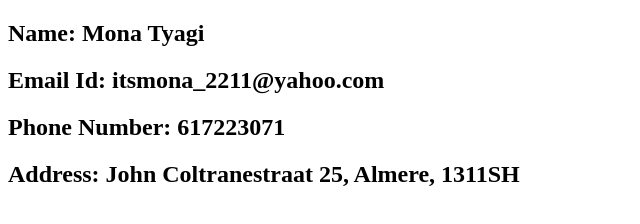
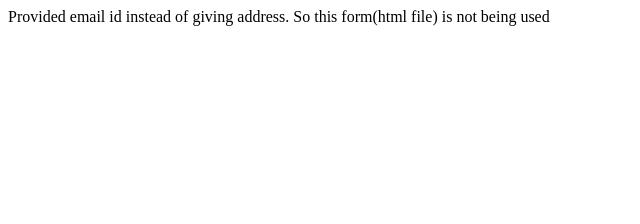
Before and after one commit to MonaTyagi/MyCV, a plain HTML site: page contactDetails.html in a window 1280 px wide. Shown: the whole page, without its empty margins (0-640 px from the left). Drawn offline with Linux system fonts and the light colour scheme.

Commit message:
Update contactDetails
Given email address instead of home address. This form will not be used temporarily

```diff
--- a/contactDetails.html
+++ b/contactDetails.html
@@ -6,10 +6,7 @@
 </head>
 
 <body>
-  <h2>Name: Mona Tyagi</h2>
-  <h2>Email Id: itsmona_2211@yahoo.com</h2>
-  <h2>Phone Number: 617223071</h2>
-  <h2>Address: John Coltranestraat 25, Almere, 1311SH</h2>
+  Provided email id instead of giving address. So this form(html file) is not being used
 </body>
 
 </html>
```
